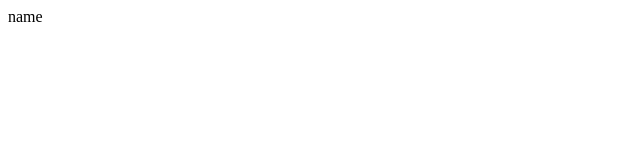
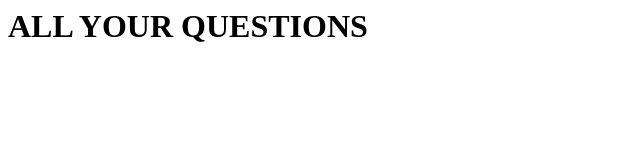
Before and after one commit to dhstanshientrishaann/google-code-in, a plain HTML site: page index.html in a window 1280 px wide. Shown: the whole page, without its empty margins (0-640 px from the left). Drawn offline with Linux system fonts and the light colour scheme.

Commit message:
Update index.html

```diff
--- a/index.html
+++ b/index.html
@@ -1,8 +1,9 @@
 <html>
   <head>
-    name
+
   </head>
   <body>
+    <h1>ALL YOUR QUESTIONS</h1>
     <script type='text/javascript' id='susi-bot-script' data-userid='94d4ee56b49b5acd5a9b5149aa88fbaa' data-group='Music and Audio' data-language='en' data-skill='trissue' src='https://skills.susi.ai/susi-chatbot.js'></script>
   </body>
 </html>
```
